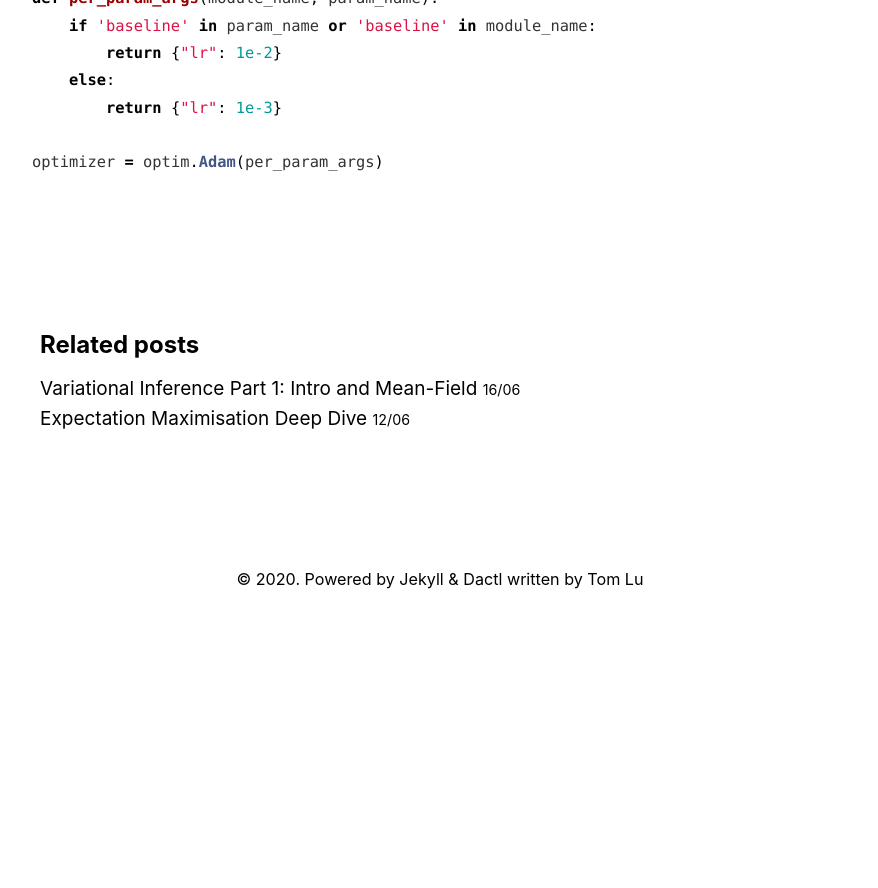
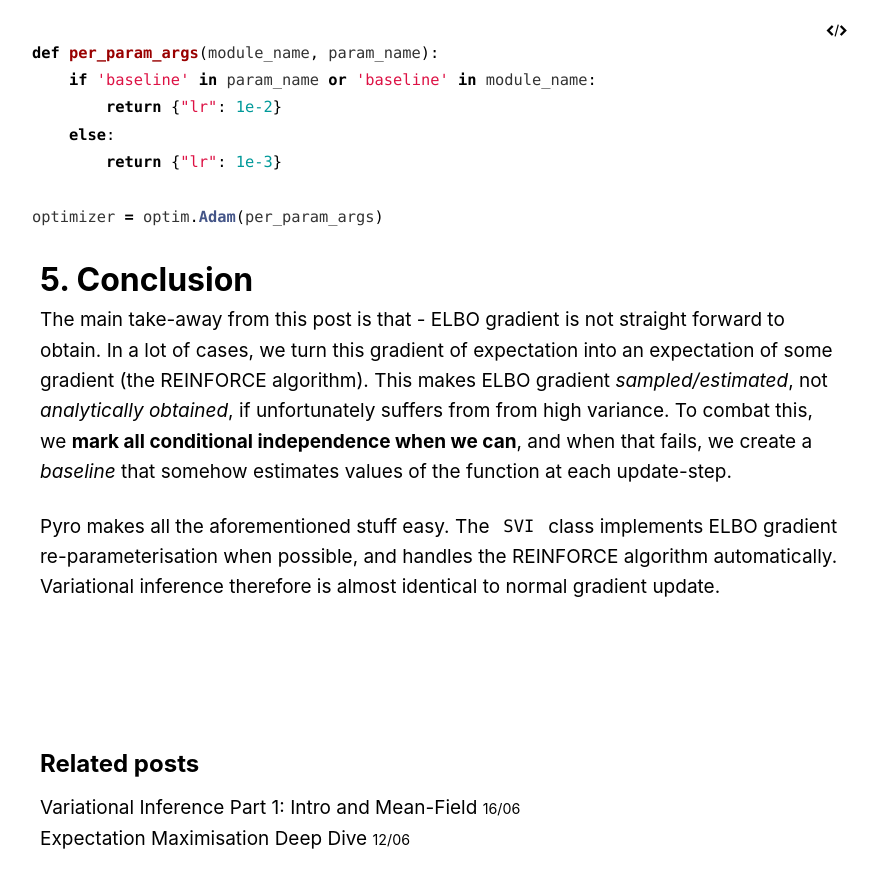
Before and after one commit to xl402/xl402.github.io, a Jekyll site: the page built from _posts/2020-07-05-vi2.md, in a window 1280 px wide and 900 px high, scrolled down 11063 px. Shown: the top 888 px of the window, without its empty margins (200-1078 px from the left). Built offline with Jekyll 4.4.1, drawn with Linux system fonts in a browser that asks for light colours; some web fonts are replaced; before the commit the page ends 11720 px from its top, so only the background shows below that; some of the changed text lies outside the part shown.

Commit message:
vi2 conclusion added

```diff
--- a/_posts/2020-07-05-vi2.md
+++ b/_posts/2020-07-05-vi2.md
@@ -101,7 +101,7 @@ to be passed through the autograd, where `$\overline{f_{\phi}(\theta)}$` is held
 It would be good to finish the story here. Unfortunately, equation [4] suffers from **high variance** for a range of `$f(.)$`. So in although we can theoretically obtain unbiased estimates of the true gradient, in reality, noone is going to wait for 10,000 samples per backprop iteration. We therefore **need ways to reduce the variance of our estimated ELBO gradient**.
 
 # 3. Practical VI with Pyro
-Let's demonstrate how black-box VI actually works using Pyro. We can build a very dumb model that estimates whether a coin is biased based on the number of tosses. The good thing with this model is that - there exists a analytical solution. Unfortunately, this blog is not about Pyro, so the code won't be explained in depth. However, the code is pretty much copy-pasted from the [Pyro tutorial](https://pyro.ai/examples/svi_part_ii.html) itself.
+Let's demonstrate how black-box VI actually works using Pyro. We can build a very dumb model that estimates whether a coin is biased based on the number of tosses. The good thing with this model is that - there exists a analytical solution. Unfortunately, this blog is not about Pyro, so the code won't be explained in depth. However, the code is pretty much copy-pasted from the [Pyro tutorial](https://pyro.ai/examples/svi_part_ii.html) itself. And frankly Pyro is so high level, anyone who know some PyTorch/numpy can understand it.
 
 Say we wish to find the posterior distribution of the parameter `$p$`, which governs the probability that a coin toss yields a head:
 
@@ -156,11 +156,11 @@ The analytical posterior can be calculated:
 
 where `$h$` and `$t$` are the number of observed head and tails respectively.
 
-For the purpose of demonstrating SVI, we specify a *variational posterior distribution*, also called a guide in pyro $q$, where
+For the purpose of demonstrating SVI, we specify a *variational posterior distribution*, also called a guide in pyro `$q$`, where
 
 `$$q\sim \text{Beta}(\alpha, \beta)$$`
 
-we need to ensure that $\alpha$ and $\beta$ are constrained to be positive
+we need to ensure that `$\alpha$` and `$\beta$` are constrained to be positive
 
 {% highlight python %}
 def guide(data):
@@ -205,6 +205,7 @@ print("The fairness of the coin is {:.3f} ± {:.3f}".format(inferred_mean, infer
 We get:
 
 `Posterior alpha and beta values are 16.1 and 13.9 respectively`
+
 `The fairness of the coin is 0.536 ± 0.090`
 
 which is pretty much the same as our analytical result (16 and 14 for the posterior alpha, beta values).
@@ -283,3 +284,9 @@ def per_param_args(module_name, param_name):
 
 optimizer = optim.Adam(per_param_args)
 {% endhighlight %}
+
+# 5. Conclusion
+
+The main take-away from this post is that - ELBO gradient is not straight forward to obtain. In a lot of cases, we turn this gradient of expectation into an expectation of some gradient (the REINFORCE algorithm). This makes ELBO gradient *sampled/estimated*, not *analytically obtained*, if unfortunately suffers from from high variance. To combat this, we **mark all conditional independence when we can**, and when that fails, we create a *baseline* that somehow estimates values of the function at each update-step.
+
+Pyro makes all the aforementioned stuff easy. The `SVI` class implements ELBO gradient re-parameterisation when possible, and handles the REINFORCE algorithm automatically. Variational inference therefore is almost identical to normal gradient update.
```
Also changed, not shown: 3 other files.
